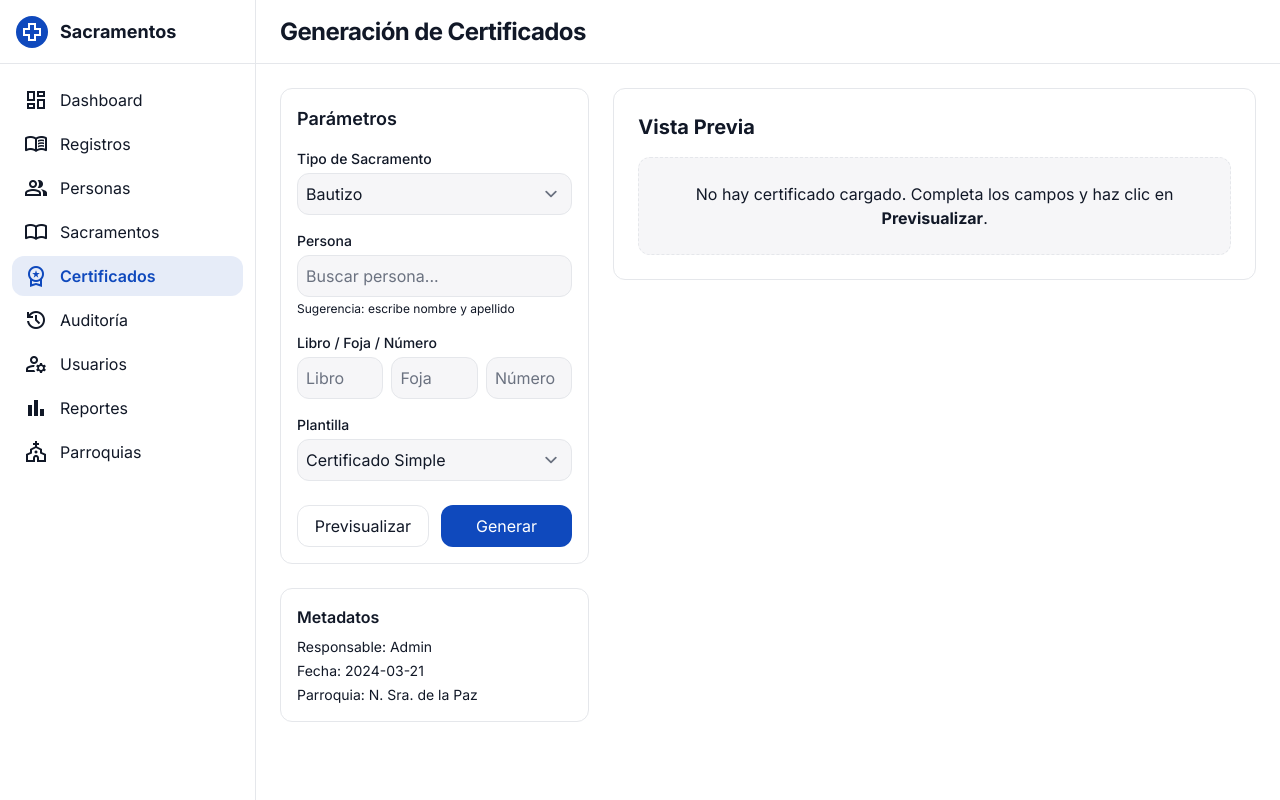
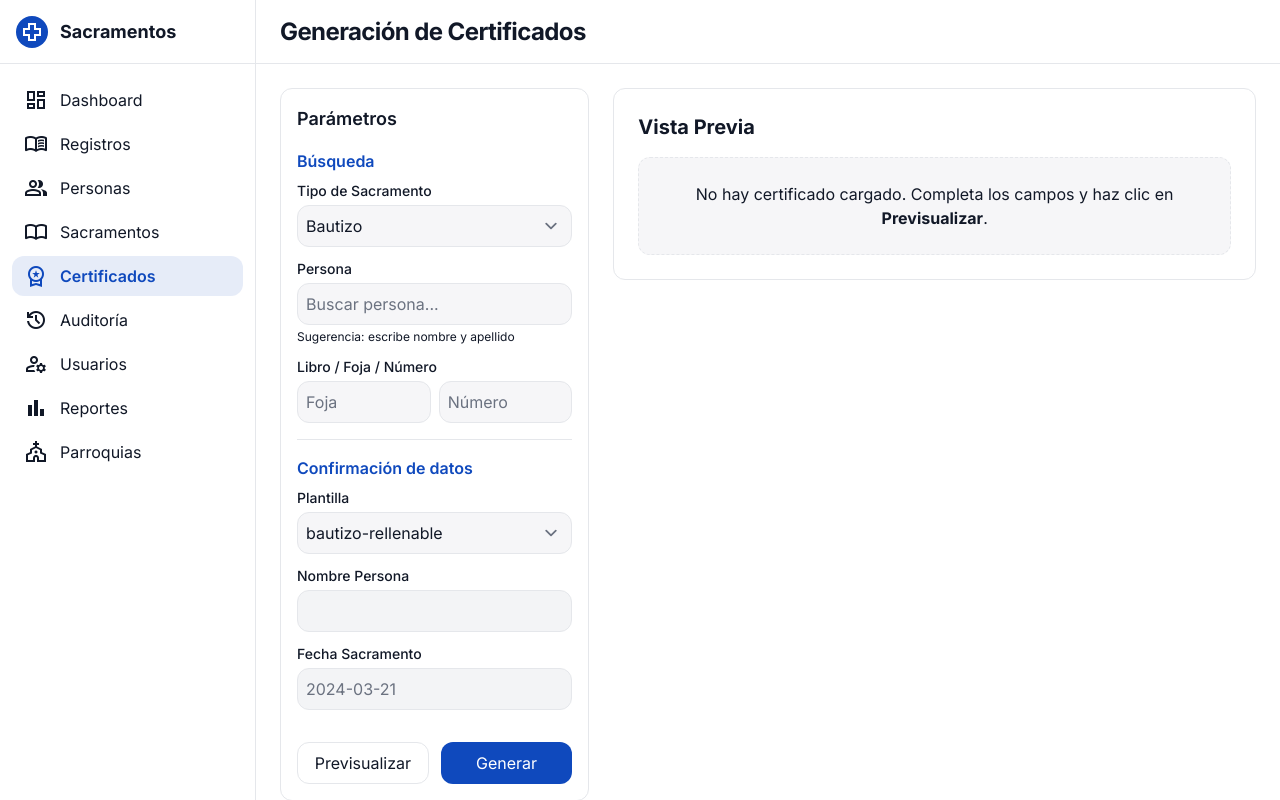
Before and after one commit to Alkima-hydra/FRONT_TALLER, a React (Vite) app: page /certificados in a window 1280 px wide. Built offline with nearby package versions, Linux system fonts and the light colour scheme.

Commit message:
deescarga  y division de diseño para confirmar datos

```diff
--- a/src/features/certificados/Certificados.jsx
+++ b/src/features/certificados/Certificados.jsx
@@ -4,27 +4,27 @@ import Layout from '../../shared/components/layout/Layout';
 export default function Certificados() {
   const [persona, setPersona] = useState('');
   const [tipo, setTipo] = useState('Bautizo');
+  const [plantilla, setPlantilla] = useState('bautizo-rellenable');
   const [pdfUrl, setPdfUrl] = useState(null);
   const [loading, setLoading] = useState(false);
 
-  // === FUNCIÓN PARA OBTENER CERTIFICADO (equivalente a previsualizarCertificado en Vue) ===
+  // === FUNCIÓN PARA OBTENER CERTIFICADO (previsualización) ===
   const previsualizarCertificado = async (nombre_certificado, nombre_estudiante) => {
     try {
       setLoading(true);
-      const response = await fetch(`http://localhost:3002/mostrar-certificado?filename=bautizo-rellenable`, {
+      const response = await fetch(
+        `http://localhost:3002/mostrar-certificado?filename=${plantilla}`,
+        {
           method: 'POST',
-        headers: {
-          'Content-Type': 'application/json',
-        },
+          headers: { 'Content-Type': 'application/json' },
           body: JSON.stringify({
             nombre_certificado,
             nombre_estudiante,
           }),
-      });
+        }
+      );
 
-      if (!response.ok) {
-        throw new Error('Error al obtener certificado');
-      }
+      if (!response.ok) throw new Error('Error al obtener certificado');
 
       const blob = await response.blob();
       const url = URL.createObjectURL(blob);
@@ -37,15 +37,61 @@ export default function Certificados() {
     }
   };
 
-  // === EVENTO DEL BOTÓN ===
+  // === FUNCIÓN PARA DESCARGAR CERTIFICADO ===
+  const descargarCertificado = async (nombre_certificado, nombre_estudiante) => {
+    try {
+      setLoading(true);
+      const response = await fetch(
+        `http://localhost:3002/descargar-certificado?filename=${plantilla}`,
+        {
+          method: 'POST',
+          headers: { 'Content-Type': 'application/json' },
+          body: JSON.stringify({
+            nombre_certificado,
+            nombre_estudiante,
+          }),
+        }
+      );
+
+      if (!response.ok) throw new Error('Error al descargar certificado');
+
+      const blob = await response.blob();
+      const url = URL.createObjectURL(blob);
+
+      // Crear link temporal para forzar descarga
+      const link = document.createElement('a');
+      link.href = url;
+      link.download = 'certificado.pdf';
+      document.body.appendChild(link);
+      link.click();
+      link.remove();
+      URL.revokeObjectURL(url);
+    } catch (error) {
+      console.error('Error:', error);
+      alert('No se pudo descargar el certificado');
+    } finally {
+      setLoading(false);
+    }
+  };
+
+  // === EVENTOS DE BOTONES ===
   const handlePrevisualizar = async () => {
     if (!persona.trim()) {
       alert('Por favor ingresa el nombre de la persona');
       return;
     }
 
-    const url = await previsualizarCertificado(tipo.toLowerCase(), persona);
+    const url = await previsualizarCertificado(persona, tipo.toLowerCase());
     if (url) setPdfUrl(url);
+  };
+
+  const handleGenerar = async () => {
+    if (!persona.trim()) {
+      alert('Por favor ingresa el nombre de la persona');
+      return;
+    }
+
+    await descargarCertificado(persona, tipo.toLowerCase());
   };
 
   return (
@@ -56,6 +102,11 @@ export default function Certificados() {
           <div className="bg-white dark:bg-background-dark rounded-lg border border-border-light dark:border-border-dark p-4">
             <h3 className="font-semibold text-lg mb-4">Parámetros</h3>
             <form className="space-y-4" onSubmit={(e) => e.preventDefault()}>
+              {/* 🔵 SECCIÓN 1: BÚSQUEDA */}
+              <div className="border-b border-border-light dark:border-border-dark pb-4 mb-4">
+                <h4 className="font-semibold text-primary mb-2">Búsqueda</h4>
+
+                <div className="space-y-3">
                   <div>
                     <label htmlFor="tipo" className="block text-sm font-medium mb-1">
                       Tipo de Sacramento
@@ -89,23 +140,70 @@ export default function Certificados() {
                       Sugerencia: escribe nombre y apellido
                     </p>
                   </div>
+
                   <div>
-                <label htmlFor="libro" className="block text-sm font-medium mb-1">Libro / Foja / Número</label>
-                <div className="grid grid-cols-3 gap-2">
-                  <input type="text" placeholder="Libro" className="p-2 rounded-lg bg-background-light dark:bg-background-dark border border-border-light dark:border-border-dark focus:outline-none focus:ring-2 focus:ring-primary" />
-                  <input type="text" placeholder="Foja" className="p-2 rounded-lg bg-background-light dark:bg-background-dark border border-border-light dark:border-border-dark focus:outline-none focus:ring-2 focus:ring-primary" />
-                  <input type="text" placeholder="Número" className="p-2 rounded-lg bg-background-light dark:bg-background-dark border border-border-light dark:border-border-dark focus:outline-none focus:ring-2 focus:ring-primary" />
+                    <label htmlFor="libro" className="block text-sm font-medium mb-1">
+                      Libro / Foja / Número
+                    </label>
+                    <div className="grid grid-cols-2 gap-2">
+                      <input
+                        type="text"
+                        placeholder="Foja"
+                        className="p-2 rounded-lg bg-background-light dark:bg-background-dark border border-border-light dark:border-border-dark focus:outline-none focus:ring-2 focus:ring-primary"
+                      />
+                      <input
+                        type="text"
+                        placeholder="Número"
+                        className="p-2 rounded-lg bg-background-light dark:bg-background-dark border border-border-light dark:border-border-dark focus:outline-none focus:ring-2 focus:ring-primary"
+                      />
                     </div>
                   </div>
+                </div>
+              </div>
+
+              {/* 🟢 SECCIÓN 2: CONFIRMACIÓN */}
               <div>
-                <label htmlFor="plantilla" className="block text-sm font-medium mb-1">Plantilla</label>
-                <select id="plantilla" className="w-full p-2 rounded-lg bg-background-light dark:bg-background-dark border border-border-light dark:border-border-dark focus:outline-none focus:ring-2 focus:ring-primary">
-                  <option>Certificado Simple</option>
-                  <option>Certificado con Anotaciones</option>
-                  <option>Certificado Internacional</option>
+                <h4 className="font-semibold text-primary mb-2">Confirmación de datos</h4>
+                <div className="space-y-3">
+                  <div>
+                    <label htmlFor="plantilla" className="block text-sm font-medium mb-1">
+                      Plantilla
+                    </label>
+                    <select
+                      id="plantilla"
+                      value={plantilla}
+                      onChange={(e) => setPlantilla(e.target.value)}
+                      className="w-full p-2 rounded-lg bg-background-light dark:bg-background-dark border border-border-light dark:border-border-dark focus:outline-none focus:ring-2 focus:ring-primary"
+                    >
+                      <option value="bautizo-rellenable">bautizo-rellenable</option>
+                      <option value="defuncion-rellenable">defuncion-rellenable</option>
                     </select>
                   </div>
-              <div className="grid grid-cols-2 gap-3 pt-2">
+
+                  <div>
+                    <label className="block text-sm font-medium mb-1">Nombre Persona</label>
+                    <input
+                      type="text"
+                      value={persona}
+                      readOnly
+                      className="w-full p-2 rounded-lg bg-gray-100 dark:bg-gray-800 border border-border-light dark:border-border-dark text-gray-500 dark:text-gray-400 cursor-not-allowed"
+                    />
+                  </div>
+
+                  <div>
+                    <label className="block text-sm font-medium mb-1">Fecha Sacramento</label>
+                    <input
+                      type="text"
+                      value="2024-03-21"
+                      readOnly
+                      className="w-full p-2 rounded-lg bg-gray-100 dark:bg-gray-800 border border-border-light dark:border-border-dark text-gray-500 dark:text-gray-400 cursor-not-allowed"
+                    />
+                  </div>
+                </div>
+              </div>
+
+              {/* BOTONES */}
+              <div className="grid grid-cols-2 gap-3 pt-4">
                 <button
                   type="button"
                   onClick={handlePrevisualizar}
@@ -116,14 +214,17 @@ export default function Certificados() {
                 </button>
                 <button
                   type="button"
+                  onClick={handleGenerar}
                   className="px-3 py-2 rounded-lg bg-primary text-white hover:bg-primary/90"
+                  disabled={loading}
                 >
-                  Generar
+                  {loading ? 'Generando...' : 'Generar'}
                 </button>
               </div>
             </form>
           </div>
 
+          {/* Metadatos */}
           <div className="bg-white dark:bg-background-dark rounded-lg border border-border-light dark:border-border-dark p-4">
             <h4 className="font-semibold mb-2">Metadatos</h4>
             <ul className="text-sm space-y-1 text-muted-foreground-light dark:text-muted-foreground-dark">
```
Lines whose indentation alone changed are shown as unchanged.
